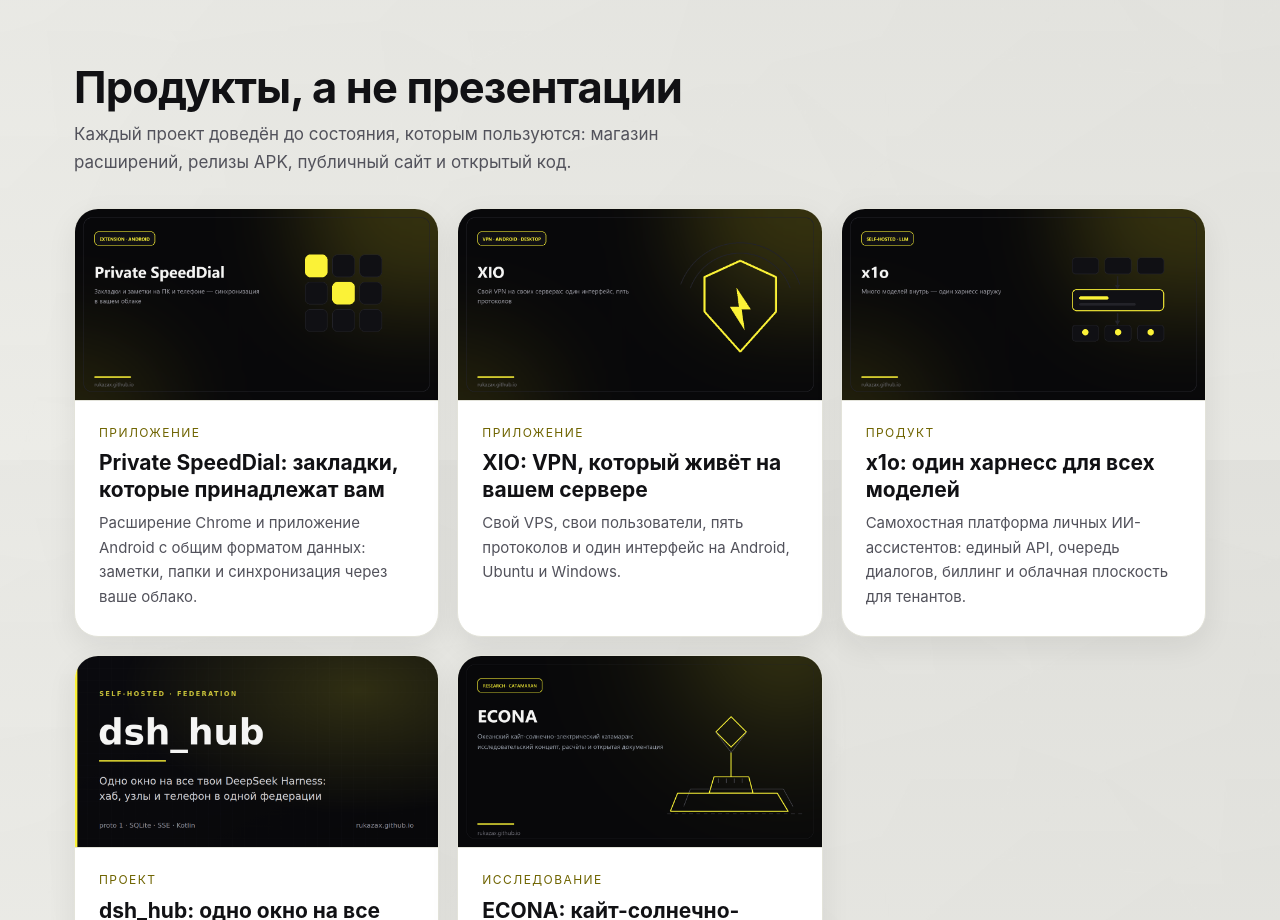
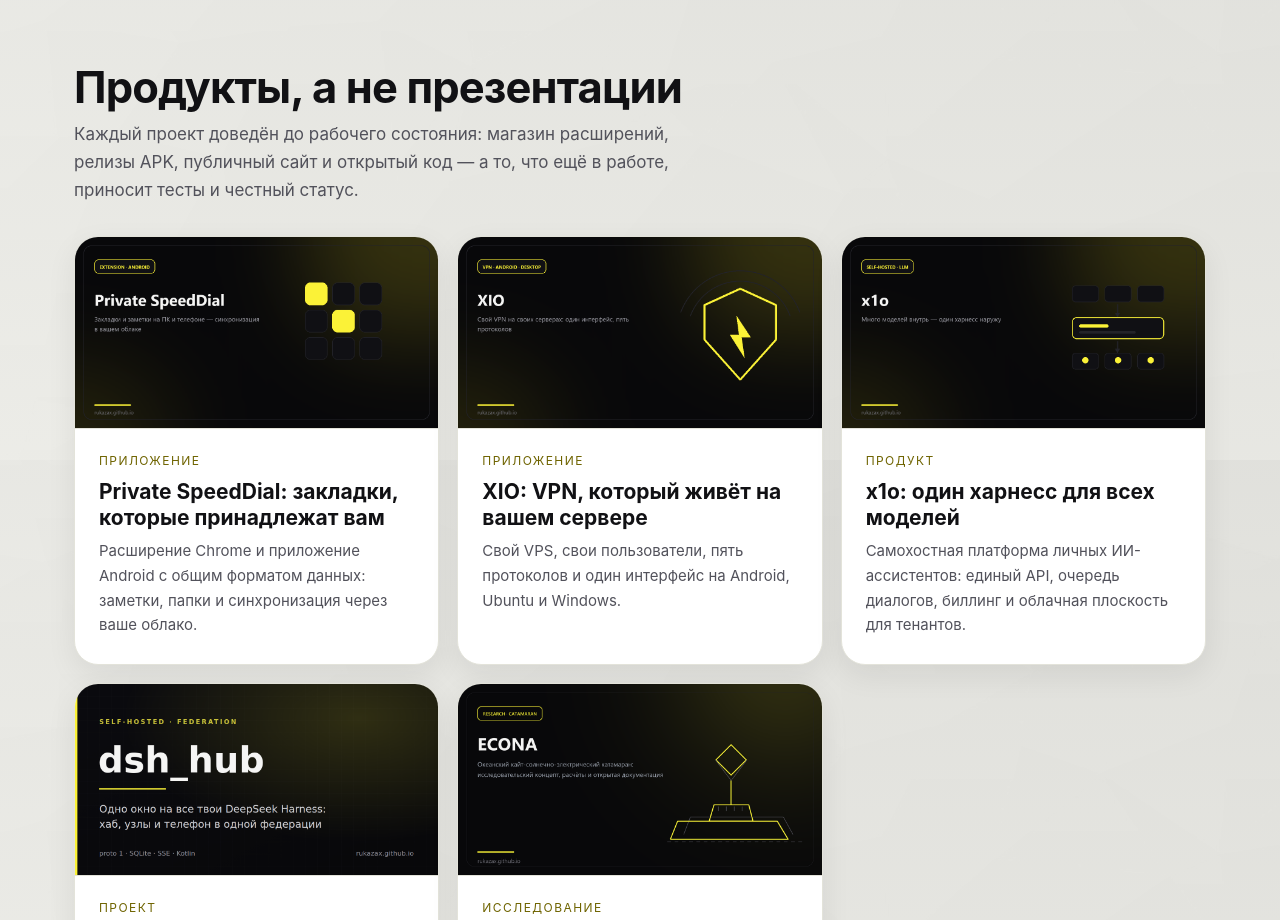
Before and after one commit to rukazax/rukazax.github.io, a plain HTML site: page index.html in a window 1280 px wide. Shown: the part 1140-2060 px from the top of the page. Drawn offline with Linux system fonts and the light colour scheme.

Commit message:
site: секция проектов не обещает готового продукта там, где ещё alpha

```diff
--- a/index.html
+++ b/index.html
@@ -79,8 +79,8 @@
   <section id="cases">
     <div class="sec-head">
       <div><h2>Продукты, а не презентации</h2>
-      <p>Каждый проект доведён до состояния, которым пользуются: магазин расширений, релизы APK,
-      публичный сайт и открытый код.</p></div>
+      <p>Каждый проект доведён до рабочего состояния: магазин расширений, релизы APK, публичный сайт
+      и открытый код — а то, что ещё в работе, приносит тесты и честный статус.</p></div>
     </div>
     <div class="cases cases-5">
       <a class="case" href="apps/private-speeddial.html">
```
Also changed, not shown: en.html (+2 -2 lines).
